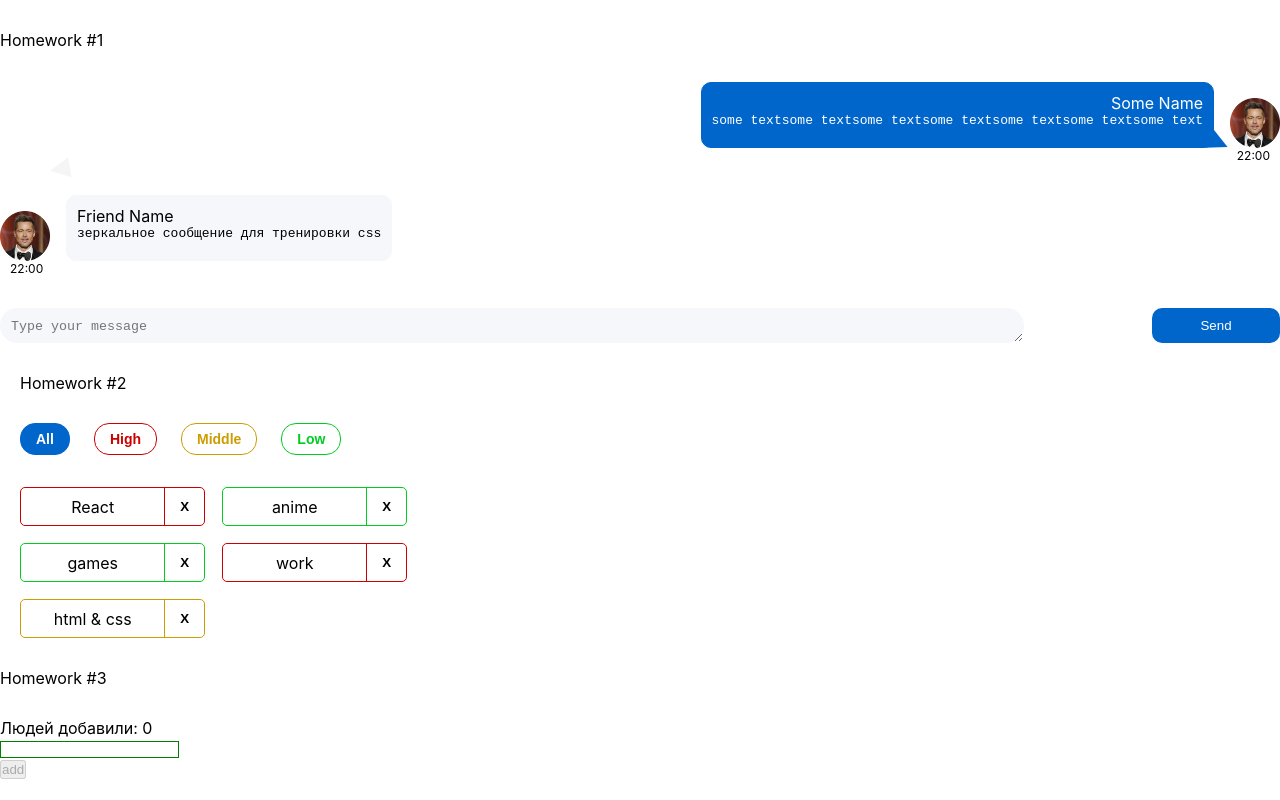
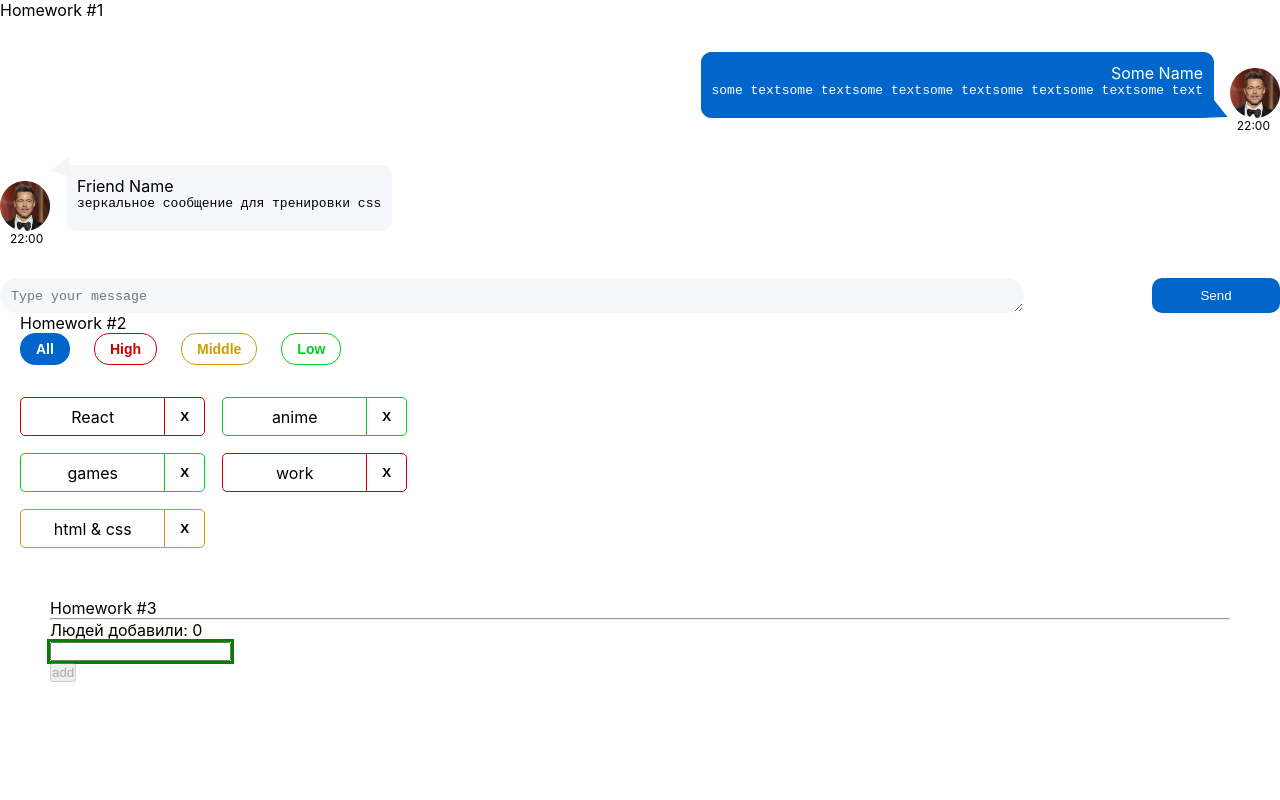
Before and after one commit to Yurik-00007/Ignat, a React (Create React App) app: page /#/pre-junior in a window 1280 px wide. Built offline with nearby package versions, Linux system fonts and the light colour scheme.

Commit message:
hw3-06-11-22

```diff
--- a/src/s1-main/App.module.css
+++ b/src/s1-main/App.module.css
@@ -5,6 +5,7 @@
 .hw {
 
 }
+.hw3
 
 .hwTitle {
     margin-top: 30px;
--- a/src/s2-homeworks/hw03/Greeting.module.css
+++ b/src/s2-homeworks/hw03/Greeting.module.css
@@ -8,7 +8,7 @@
 }
 
 .input {
-    border: 1px solid green;
+    outline: 3px solid green;
 }
 
 .input:focus {
--- a/src/s2-homeworks/hw03/GreetingContainer.tsx
+++ b/src/s2-homeworks/hw03/GreetingContainer.tsx
@@ -5,6 +5,7 @@ import { UserType } from './HW3'
 type GreetingContainerPropsType = {
     users: UserType[] // need to fix any
     addUserCallback: (name:string)=>void // need to fix any
+    //addUserCallback: (...x:any[])=>void //вариант как можно написать
 }
 
 export const pureAddUser = (name: string, setError:(error: string)=>void, setName:(name: string)=>void, addUserCallback: (name:string)=>void) => {
@@ -12,13 +13,15 @@ export const pureAddUser = (name: string, setError:(error: string)=>void, setNam
     if(name.trim()!==''){
         addUserCallback(name)
         setName('')
+       // setName('')
         setError('')
 
-        //console.log(`НЕ добавить ${name}`)
+       // console.log(`Добавить ${name}`)
     }else {
+        setName('')
         setError('Ошибка! Введите имя!')
 
-        //console.log(`Добавить ${name}`)
+       // console.log(`НЕ добавить ${name}`)
     }
 
 }
@@ -64,7 +67,8 @@ const GreetingContainer: React.FC<GreetingContainerPropsType> = ({
     }
 
     const totalUsers = users.length // need to fix
-    const lastUserName = users.map(u=>u.name).pop() // need to fix
+    const lastUserName = users.length ? users[totalUsers - 1].name : ''; // need to fix
+    //const lastUserName = users.map(u=>u.name).pop() // need to fix
 
     return (
         <Greeting
--- a/src/s2-homeworks/hw03/HW3.tsx
+++ b/src/s2-homeworks/hw03/HW3.tsx
@@ -28,7 +28,7 @@ export const pureAddUserCallback = (name: string, setUsers:(user:UserType[])=>vo
         _id: v1(),
         name: name
     }
-    setUsers([user,...users])
+    setUsers([...users, user])
     //console.log(users)
 }
 
@@ -40,10 +40,11 @@ const HW3 = () => {
     }
 
     return (
-        <div id={'hw3'}>
+
+        <div id={'hw3'} style={{margin:'50px'}}>
             <div className={s2.hwTitle}>Homework #3</div>
             {/*для автоматической проверки дз (не менять)*/}
-
+            <hr></hr>
             <div className={s2.hw}>
                 <GreetingContainer
                     users={users}
```
